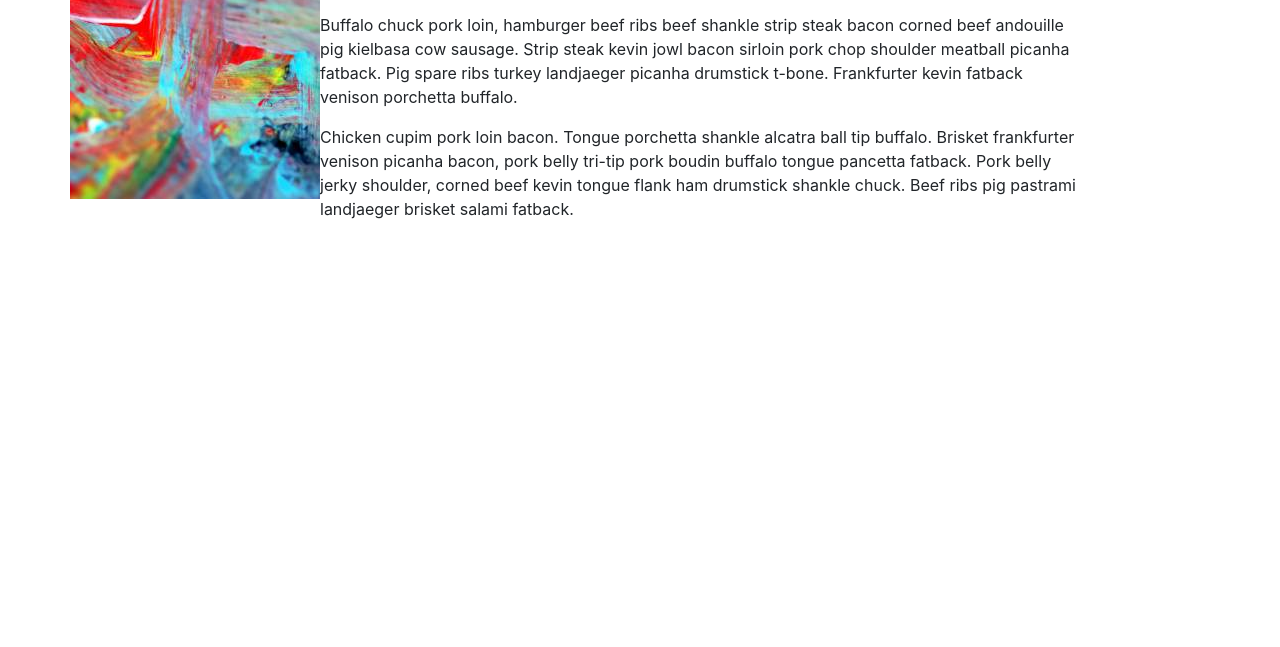
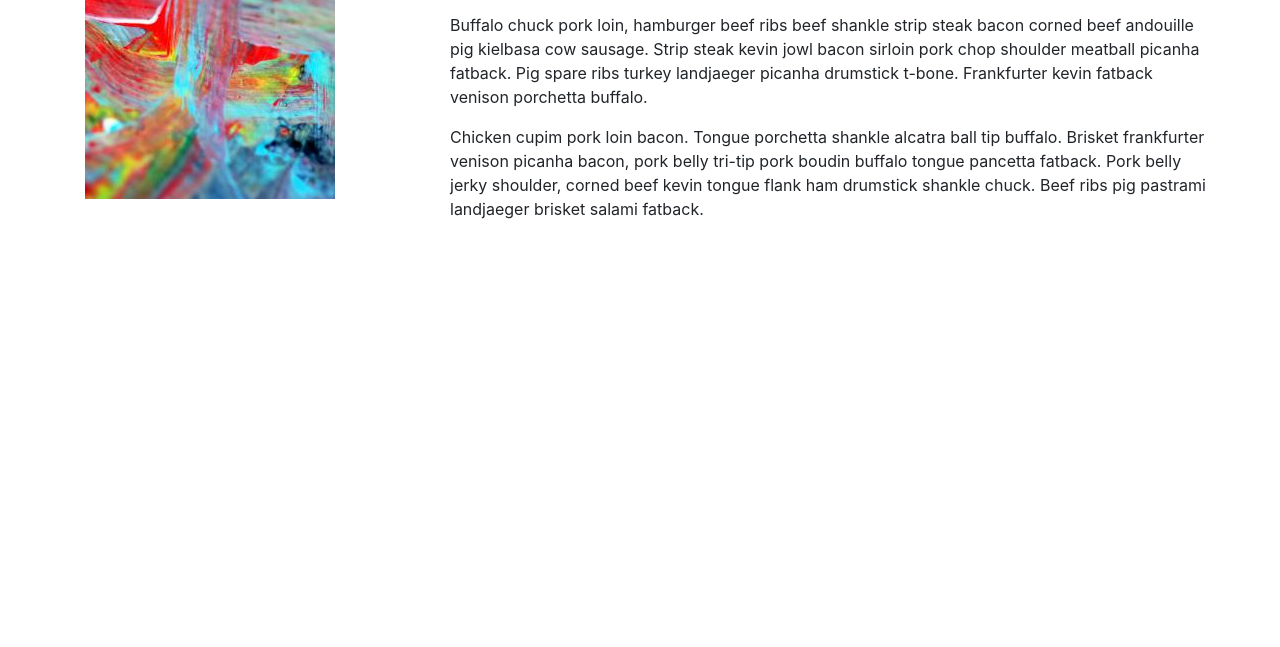
Before and after one commit to onahbosen/onahbosen.github.io, a plain HTML site: page bootstrap-portfolio/index.html in a window 1280 px wide. Shown: the part 153-800 px from the top of the page. Drawn offline with nearby package versions, Linux system fonts and the light colour scheme.

Commit message:
jk now it's done

```diff
--- a/bootstrap-portfolio/index.html
+++ b/bootstrap-portfolio/index.html
@@ -36,7 +36,7 @@
             <h2>About Me</h2>
         </div>
         <div class="row">
-            <div class=col-md4>
+            <div class=col-md-4>
                 <img src="images/paint.jpg" alt="">
             </div>
             <div class=col-md-8>
```
